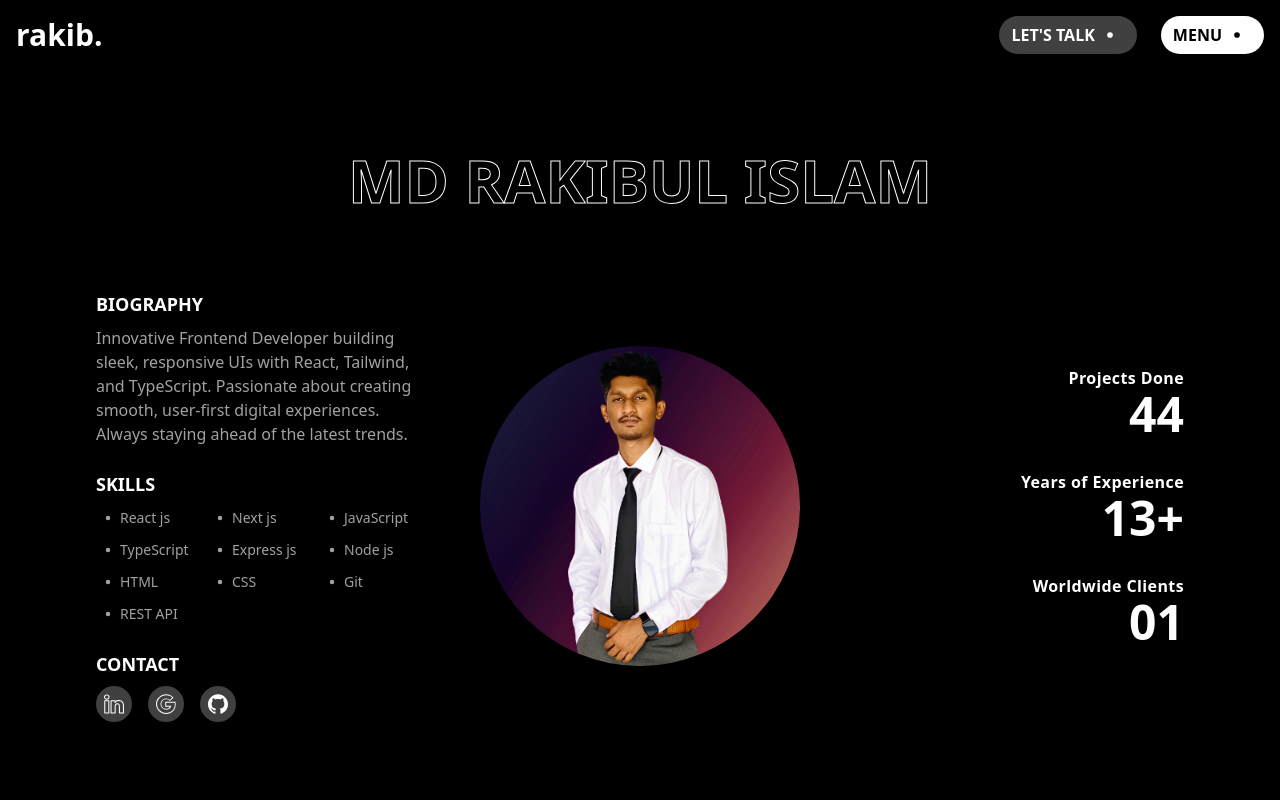
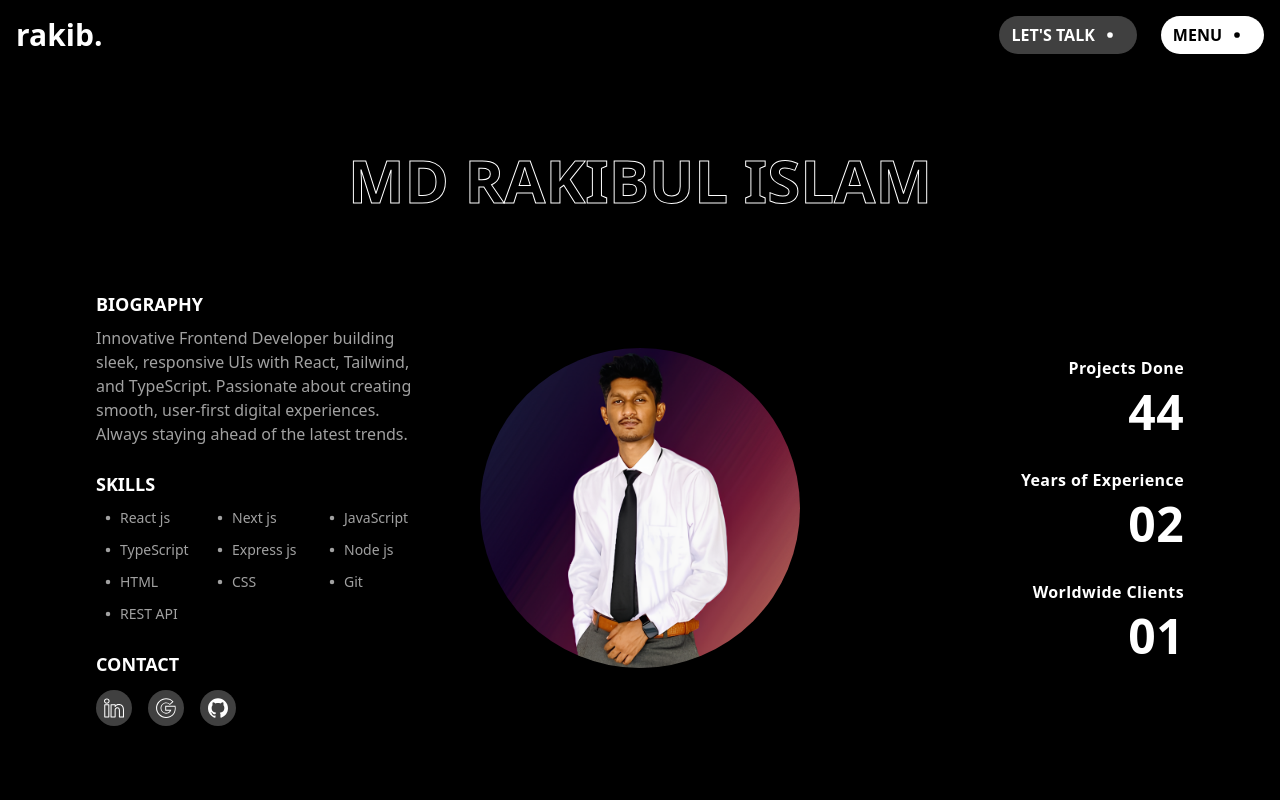
Before and after one commit to rakibul12212/portfolio, a Next.js app: page / in a window 1280 px wide. Shown: the top 800 px of the page. Built offline with nearby package versions, Linux system fonts and the light colour scheme.

Commit message:
banner text update

```diff
--- a/src/component/UI/homepage/pages/Banner.jsx
+++ b/src/component/UI/homepage/pages/Banner.jsx
@@ -1,10 +1,11 @@
+"use client";
 import { assets } from "@/assets";
 import Image from "next/image";
 import { BsDot } from "react-icons/bs";
 import { SlSocialLinkedin, SlSocialGoogle } from "react-icons/sl";
 import { SiGithub } from "react-icons/si";
 import Container from "../../Container";
-import './Banner.css'
+import "./Banner.css";
 
 const Banner = () => {
   const { banner } = assets.images;
@@ -59,7 +60,7 @@ const Banner = () => {
 
             {/* Contact Icons */}
             <div>
-              <p className="font-semibold text-lg pb-2">CONTACT</p>
+              <p className="font-semibold text-lg pb-3">CONTACT</p>
               <div className="flex gap-4">
                 {[SlSocialLinkedin, SlSocialGoogle, SiGithub].map(
                   (Icon, idx) => (
@@ -87,18 +88,18 @@ const Banner = () => {
           </div>
 
           {/* Right Section - Stats */}
-          <div className="flex flex-row lg:flex-col w-full lg:w-1/3 text-center lg:text-end space-x-8 lg:space-x-0 lg:space-y-8">
+          <div className="flex flex-row lg:flex-col w-full lg:w-1/3 text-center lg:text-end space-x-8 lg:space-x-0 lg:space-y-8 tracking-wide">
             <div>
-              <p className="font-semibold tracking-wide">Projects Done</p>
-              <p className="text-4xl sm:text-5xl font-semibold">44</p>
+              <p className="font-semibold ">Projects Done</p>
+              <p className="text-4xl sm:text-5xl font-semibold pt-2">44</p>
             </div>
             <div>
-              <p className="font-semibold tracking-wide">Years of Experience</p>
-              <p className="text-4xl sm:text-5xl font-semibold">13+</p>
+              <p className="font-semibold ">Years of Experience</p>
+              <p className="text-4xl sm:text-5xl font-semibold pt-2">02</p>
             </div>
             <div>
-              <p className="font-semibold tracking-wide">Worldwide Clients</p>
-              <p className="text-4xl sm:text-5xl font-semibold">01</p>
+              <p className="font-semibold ">Worldwide Clients</p>
+              <p className="text-4xl sm:text-5xl font-semibold pt-2">01</p>
             </div>
           </div>
         </div>
```
